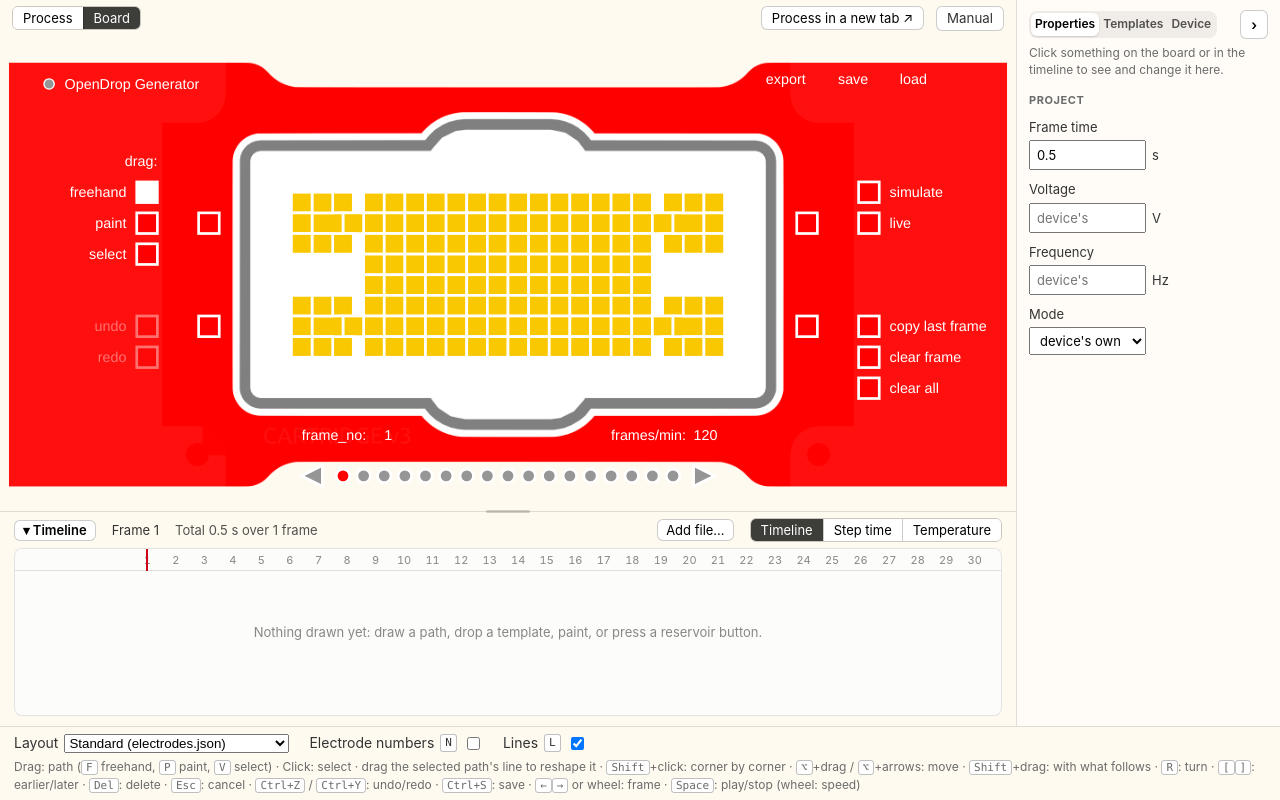
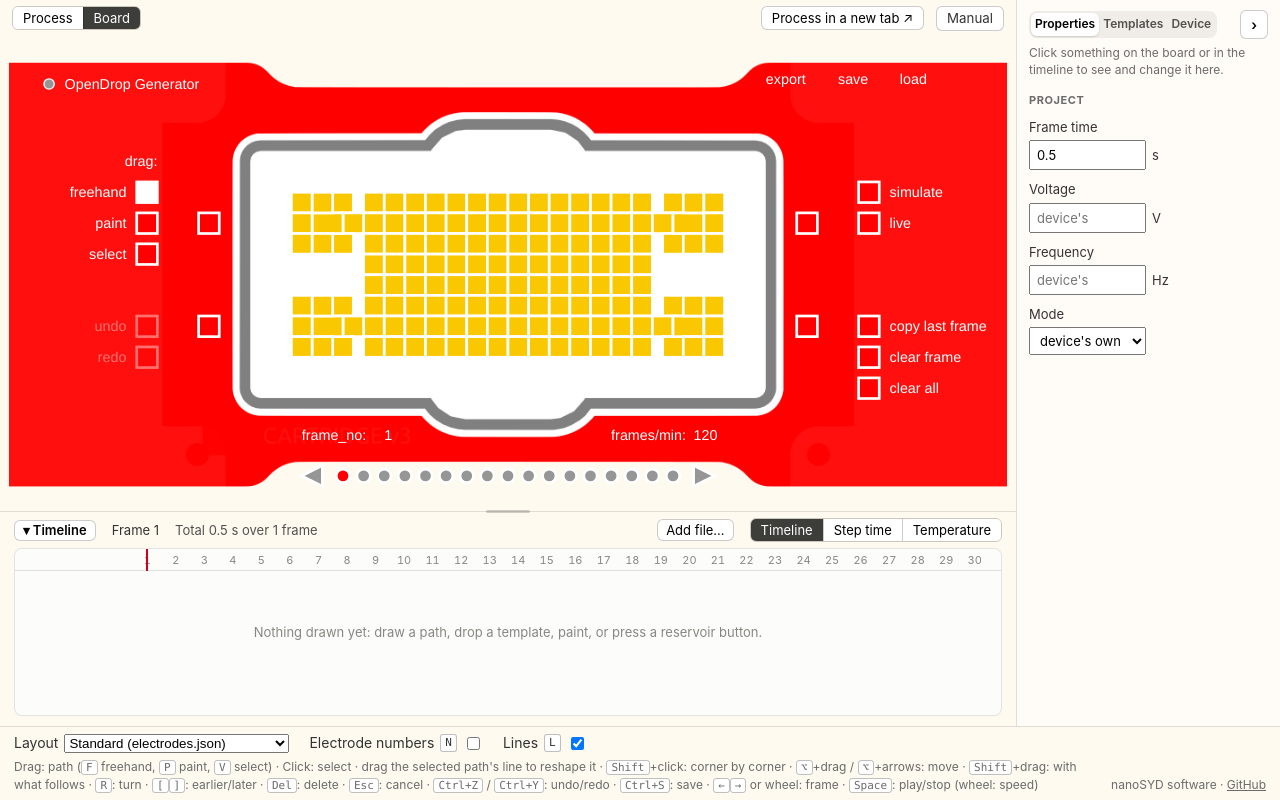
Before and after one commit to ostryJR/NanoSyd_OpenDrop_software, a plain HTML site: page index.html in a window 1280 px wide. Drawn offline with Linux system fonts and the light colour scheme.

Commit message:
nanoSYD credit and GitHub link in the app, manual and README
The app shows it at the end of the key hints in the bottom bar.

Co-Authored-By: Claude Opus 5.5 <noreply@anthropic.com>
Claude-Session: https://claude.ai/code/session_01XpVGCyf8pDUrb53tKTE5LZ

```diff
--- a/css/app.css
+++ b/css/app.css
@@ -411,6 +411,32 @@ button {
 
 #status.error {
   color: #b00020;
+}
+
+/* The key hints with, in the bottom right corner on their last line, whose software it is and
+   where its code is. A row of its own in the bar, so the hints don't squeeze in beside the
+   message. */
+#bar-hints {
+  display: flex;
+  flex: 1 0 100%;
+  align-items: flex-end;
+  gap: 16px;
+}
+
+#bar-hints #help {
+  flex: 1 1 0;
+  min-width: 0;
+}
+
+#credit {
+  flex: none;
+  color: #6b6b6b;
+  font-size: 12px;
+  white-space: nowrap;
+}
+
+#credit a {
+  color: inherit;
 }
 
 #help {
--- a/index.html
+++ b/index.html
@@ -294,6 +294,7 @@
     <label>Electrode numbers <kbd>N</kbd> <input type="checkbox" id="numbers"></label>
     <label>Lines <kbd>L</kbd> <input type="checkbox" id="lines"></label>
     <span id="status" role="status" aria-live="polite"></span>
+    <div id="bar-hints">
     <span id="help">
       Drag: path (<kbd>F</kbd> freehand, <kbd>P</kbd> paint, <kbd>V</kbd> select) ·
       Click: select · drag the selected path's line to reshape it · <kbd>Shift</kbd>+click: corner by corner ·
@@ -302,6 +303,9 @@
       <kbd data-pc="Ctrl+Z">⌘Z</kbd> / <kbd data-pc="Ctrl+Y">⇧⌘Z</kbd>: undo/redo · <kbd data-pc="Ctrl+S">⌘S</kbd>: save ·
       <kbd>←</kbd><kbd>→</kbd> or wheel: frame · <kbd>Space</kbd>: play/stop (wheel: speed)
     </span>
+    <span id="credit">nanoSYD software · <a href="https://github.com/ostryJR/NanoSyd_OpenDrop_software" target="_blank" rel="noopener"
+        title="The source code on GitHub (opens in a new tab)">GitHub</a></span>
+    </div>
   </footer>
 
   <input type="file" id="file-input" accept=".json,.odproj.json,application/json" hidden>
```
Also changed, not shown: manual.html (+5 -1 lines), 2 other files.
